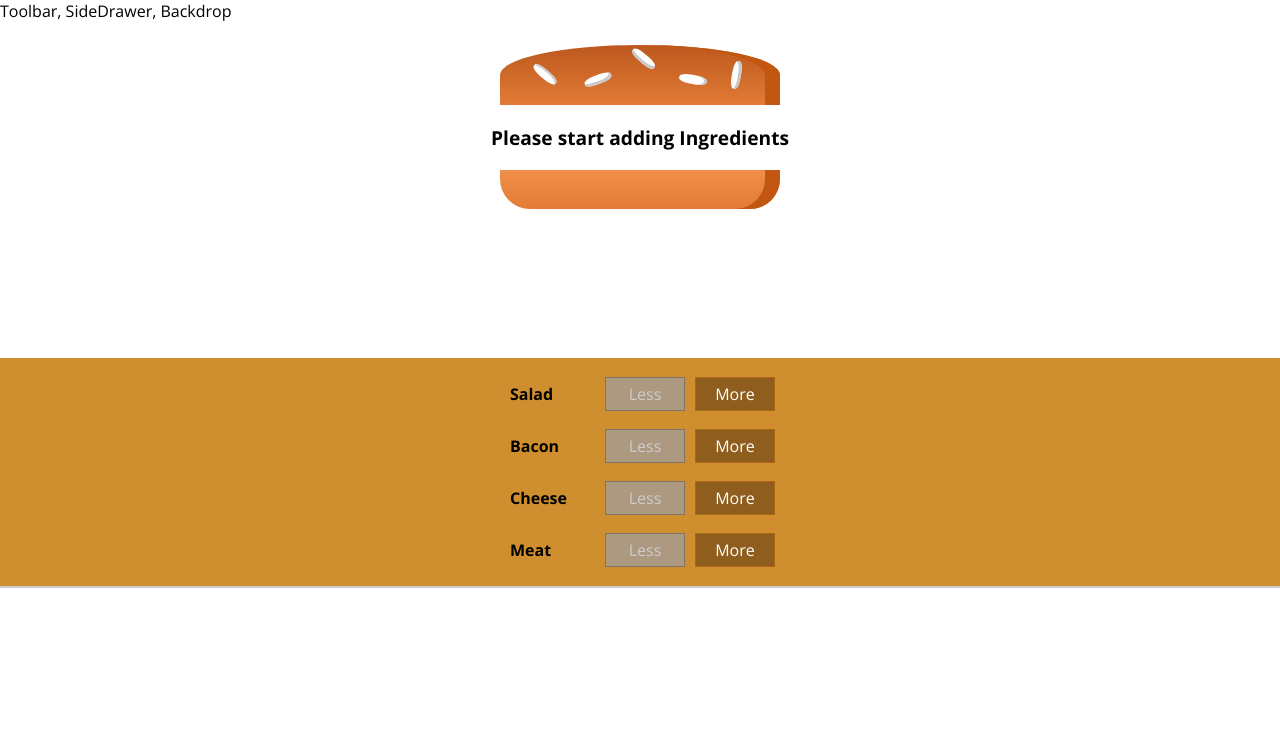
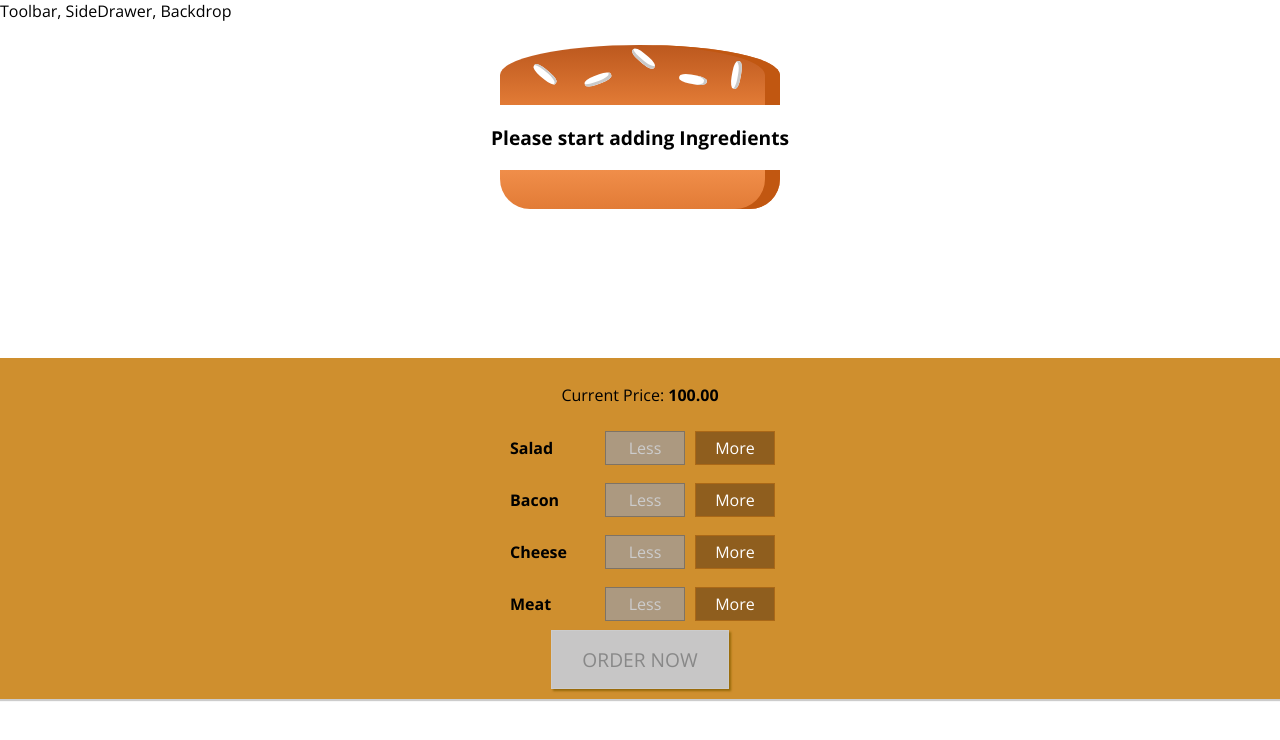
Before and after one commit to meetgurudev/Burger-Builder, a React app in the folder react-burger-builder/: page / in a window 1280 px wide. Shown: the top 740 px of the page. Built offline with nearby package versions, Linux system fonts and the light colour scheme.

Commit message:
Order Button based  binded to ingredients

```diff
--- a/react-burger-builder/src/components/Layout/Burger/BuildControls/BuildControls.css
+++ b/react-burger-builder/src/components/Layout/Burger/BuildControls/BuildControls.css
@@ -9,3 +9,48 @@
     margin-top: 20px;
     padding: 10px 0;
 }
+
+
+.OrderButton {
+    background-color: #DAD735;
+    outline: none;
+    cursor: pointer;
+    border: 1px solid #966909;
+    color: #966909;
+    font-family: inherit;
+    font-size: 1.2em;
+    padding: 15px 30px;
+    box-shadow: 2px 2px 2px #966909;
+}
+
+.OrderButton:hover,
+.OrderButton:active {
+    background-color: #A0DB41;
+    border: 1px solid #966909;
+    color: #966909;
+}
+
+.OrderButton:disabled {
+    background-color: #C7C6C6;
+    cursor: not-allowed;
+    border: 1px solid #ccc;
+    color: #888888;
+}
+
+.OrderButton:not(:disabled) {
+    animation: enable 0.3s linear;
+}
+
+@keyframes enable {
+    0% {
+        transform: scale(1);
+    }
+
+    60% {
+        transform: scale(1.1);
+    }
+
+    100% {
+        transform: scale(1);
+    }
+}
--- a/react-burger-builder/src/components/Layout/Burger/BuildControls/BuildControls.js
+++ b/react-burger-builder/src/components/Layout/Burger/BuildControls/BuildControls.js
@@ -13,6 +13,7 @@
 const buildControls = (props) => (
 
     <div className={classes.BuildControls}>
+        <p>Current Price: <strong>{props.price.toFixed(2)}</strong></p>
         {controls.map(ctrl => (
             <BuildControl
                 key={ctrl.label}
@@ -21,6 +22,11 @@
                 removed={() => props.ingredientRemoved(ctrl.type)}
                 disabled={props.disabled[ctrl.type]} />
         ))}
+        <button
+            disabled={!props.purchasable}
+            className={classes.OrderButton}>
+            ORDER NOW
+        </button>
     </div>
 )
 
--- a/react-burger-builder/src/containers/BurgerBuilder/BurgerBuilder.js
+++ b/react-burger-builder/src/containers/BurgerBuilder/BurgerBuilder.js
@@ -24,7 +24,25 @@
             cheese: 0,
             meat: 0
         },
-        totalPrice: 100
+        totalPrice: 100,
+        purchasable: false
+    }
+
+    updatePurchaseState(ingredients) {
+
+        // Get the array of string entries
+        const sum = Object.keys(ingredients)
+            // then loop thru and replace with numbers.
+            .map(igKey => {
+                return ingredients[igKey]
+            })
+            // Then add them up where starting value is zero.
+            .reduce((tot, el) => {
+                return tot + el;
+            }, 0);
+
+        // Then set state of purchasable based on sum
+        this.setState({ purchasable: sum > 0 });
     }
 
     addIngredientHandler = (type) => {
@@ -43,6 +61,7 @@
             ingredients: updatedIngredients,
             totalPrice: newPrice
         })
+        this.updatePurchaseState(updatedIngredients);
     }
 
     removeIngredientHandler = (type) => {
@@ -66,6 +85,7 @@
             ingredients: updatedIngredients,
             totalPrice: newPrice
         })
+        this.updatePurchaseState(updatedIngredients);
     }
 
     render() {
@@ -85,7 +105,9 @@
                 <BuildControls
                     ingredientAdded={this.addIngredientHandler}
                     ingredientRemoved={this.removeIngredientHandler}
-                    disabled={disableInfo} />
+                    disabled={disableInfo}
+                    purchasable={this.state.purchasable}
+                    price={this.state.totalPrice} />
             </Aux>
         );
     }
```
